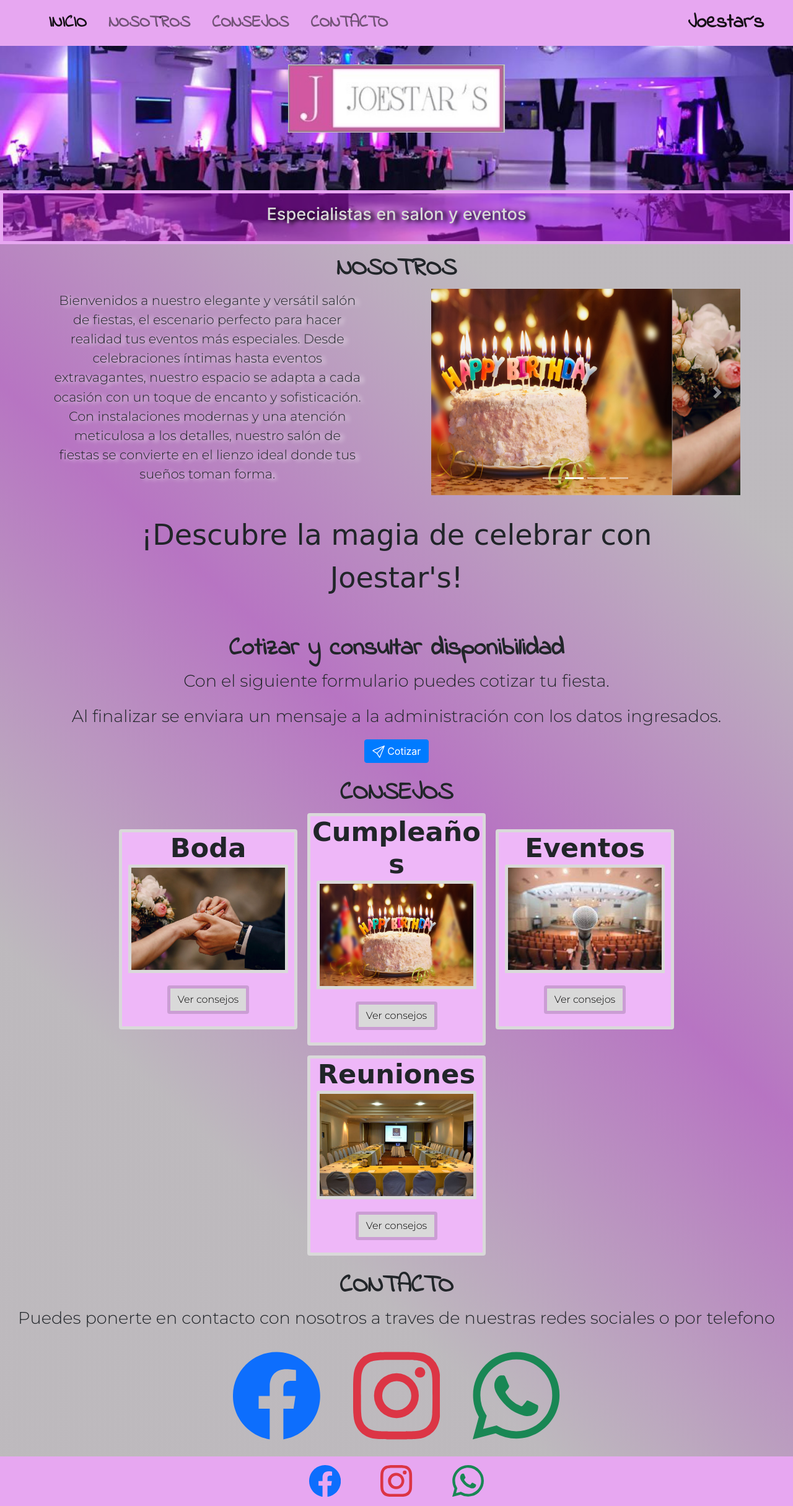
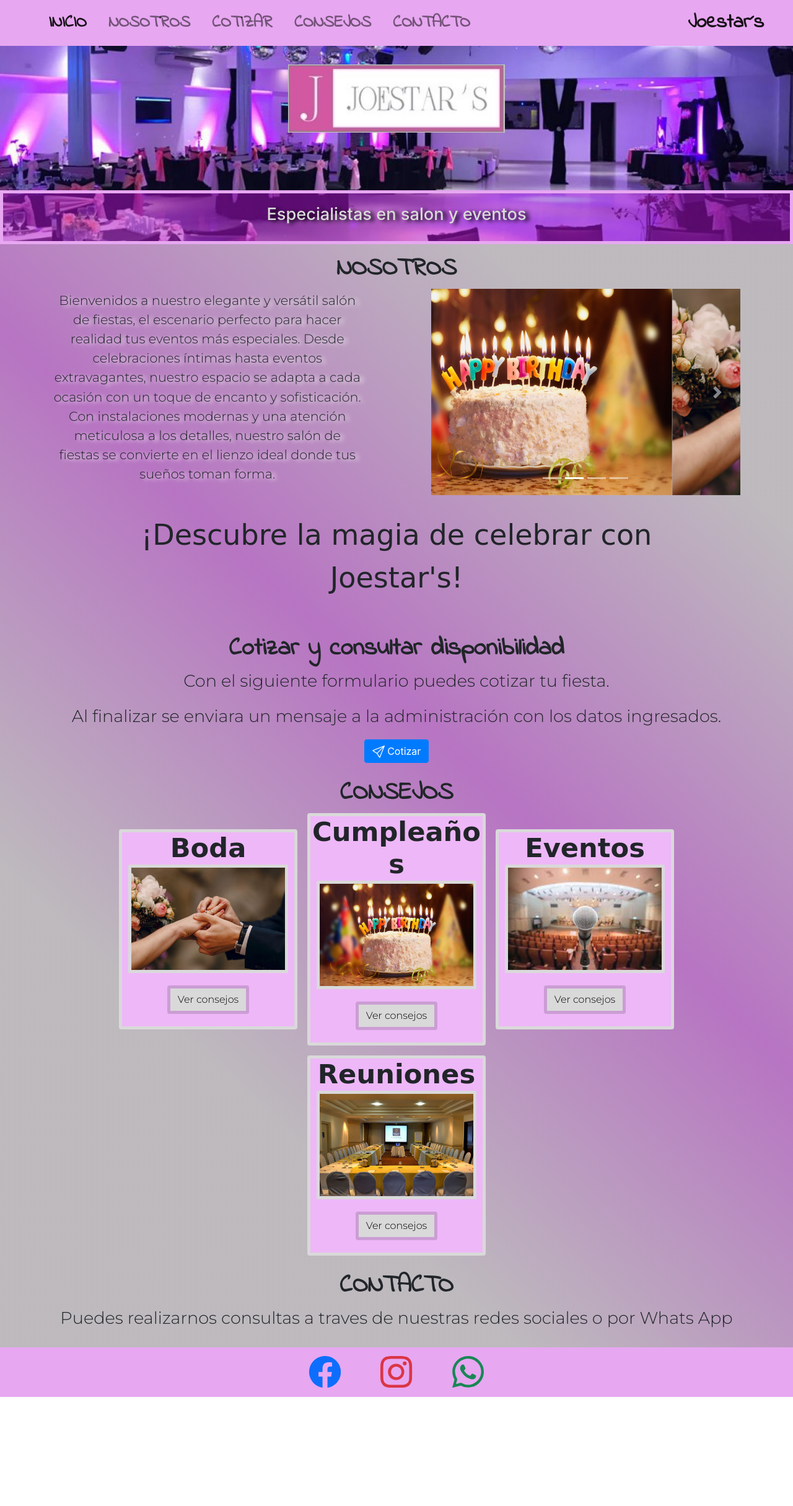
Before and after one commit to Ivo1214/Salon-de-Eventos, a plain HTML site: page index.html in a window 1280 px wide. Shown: the whole page at 62% size. After the commit the page ends 2254 px from the top, so only its background shows below. Drawn offline with nearby package versions, Linux system fonts and the light colour scheme; some packages are replaced by stand-ins of ours; a script that the page names is missing; a web font is replaced by a local one.

Commit message:
Cambios esteticos

```diff
--- a/css/main.css
+++ b/css/main.css
@@ -11,6 +11,7 @@
 
 
 body {
+    padding-top: 74px;
     /* background-color: aquamarine !important; */
     background: rgb(173,168,173);
     background: linear-gradient(223deg, rgba(173,168,173,0.7959558823529411) 25%, rgba(172,95,185,0.865983893557423) 50%, rgba(173,168,173,0.8) 75%);
--- a/index.html
+++ b/index.html
@@ -31,7 +31,7 @@
     <script src="https://cdn.jsdelivr.net/npm/sweetalert2@11"></script>
 </head>
 <body>
-    <nav class="navbar navbar-expand-lg navbar-light" style="background-color: #E7A7F1;">
+    <nav class="navbar navbar-expand-lg navbar-light fixed-top" style="background-color: #E7A7F1;">
         <div class="container-fluid">
           <button class="navbar-toggler" type="button" data-bs-toggle="collapse" data-bs-target="#navbarNav" aria-controls="navbarNav" aria-expanded="false" aria-label="Toggle navigation">
             <span class="navbar-toggler-icon"></span>
@@ -43,6 +43,9 @@
               </li>
               <li class="nav-item">
                 <a class="nav-link" href="#nosotros">NOSOTROS</a>
+              </li>
+              <li class="nav-item">
+                <a class="nav-link" href="#consulta">COTIZAR</a>
               </li>
               <li class="nav-item">
                 <a class="nav-link" href="#consejos">CONSEJOS</a>
@@ -244,9 +247,10 @@
 
     <div id="contacto" class="contacto">
         <h2 class="titulo">CONTACTO</h2>
-        <p class="texto">Puedes ponerte en contacto con nosotros a
-            traves de nuestras redes sociales o por telefono</p>
-        <div class="iconos-contacto">
+        <p class="texto">Puedes realizarnos consultas a traves de nuestras redes sociales o por Whats App</p>
+        <!-- <p class="texto">Puedes ponerte en contacto con nosotros a
+            traves de nuestras redes sociales o por telefono</p> -->
+        <!-- <div class="iconos-contacto">
             <svg xmlns="http://www.w3.org/2000/svg" fill="var(--facebook)" class="icono bi bi-facebook" viewBox="0 0 16 16">
                 <path d="M16 8.049c0-4.446-3.582-8.05-8-8.05C3.58 0-.002 3.603-.002 8.05c0 4.017 2.926 7.347 6.75 7.951v-5.625h-2.03V8.05H6.75V6.275c0-2.017 1.195-3.131 3.022-3.131.876 0 1.791.157 1.791.157v1.98h-1.009c-.993 0-1.303.621-1.303 1.258v1.51h2.218l-.354 2.326H9.25V16c3.824-.604 6.75-3.934 6.75-7.951z"/>
             </svg>
@@ -256,7 +260,7 @@
             <svg xmlns="http://www.w3.org/2000/svg" fill="var(--whatsapp)" class="icono bi bi-whatsapp" viewBox="0 0 16 16">
                 <path d="M13.601 2.326A7.854 7.854 0 0 0 7.994 0C3.627 0 .068 3.558.064 7.926c0 1.399.366 2.76 1.057 3.965L0 16l4.204-1.102a7.933 7.933 0 0 0 3.79.965h.004c4.368 0 7.926-3.558 7.93-7.93A7.898 7.898 0 0 0 13.6 2.326zM7.994 14.521a6.573 6.573 0 0 1-3.356-.92l-.24-.144-2.494.654.666-2.433-.156-.251a6.56 6.56 0 0 1-1.007-3.505c0-3.626 2.957-6.584 6.591-6.584a6.56 6.56 0 0 1 4.66 1.931 6.557 6.557 0 0 1 1.928 4.66c-.004 3.639-2.961 6.592-6.592 6.592zm3.615-4.934c-.197-.099-1.17-.578-1.353-.646-.182-.065-.315-.099-.445.099-.133.197-.513.646-.627.775-.114.133-.232.148-.43.05-.197-.1-.836-.308-1.592-.985-.59-.525-.985-1.175-1.103-1.372-.114-.198-.011-.304.088-.403.087-.088.197-.232.296-.346.1-.114.133-.198.198-.33.065-.134.034-.248-.015-.347-.05-.099-.445-1.076-.612-1.47-.16-.389-.323-.335-.445-.34-.114-.007-.247-.007-.38-.007a.729.729 0 0 0-.529.247c-.182.198-.691.677-.691 1.654 0 .977.71 1.916.81 2.049.098.133 1.394 2.132 3.383 2.992.47.205.84.326 1.129.418.475.152.904.129 1.246.08.38-.058 1.171-.48 1.338-.943.164-.464.164-.86.114-.943-.049-.084-.182-.133-.38-.232z"/>
             </svg>
-        </div>
+        </div> -->
     </div>
 
 
```
